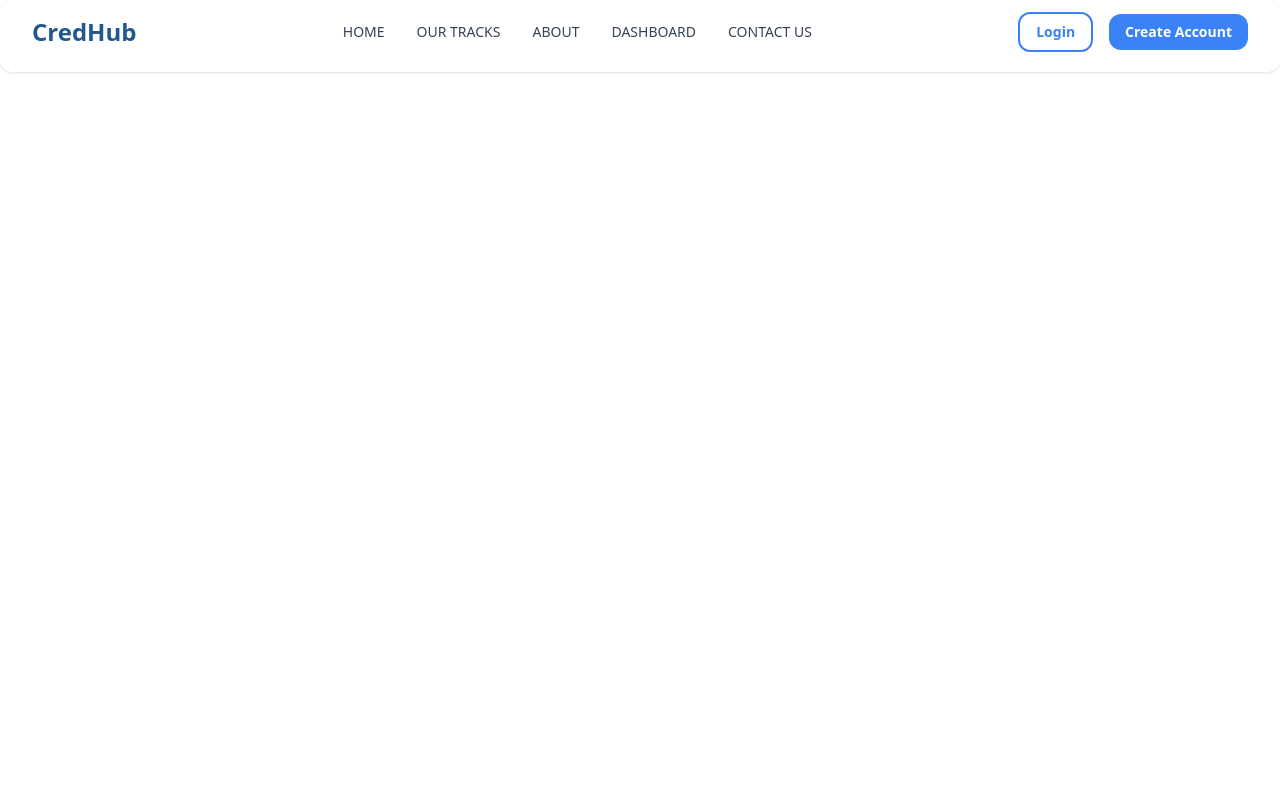
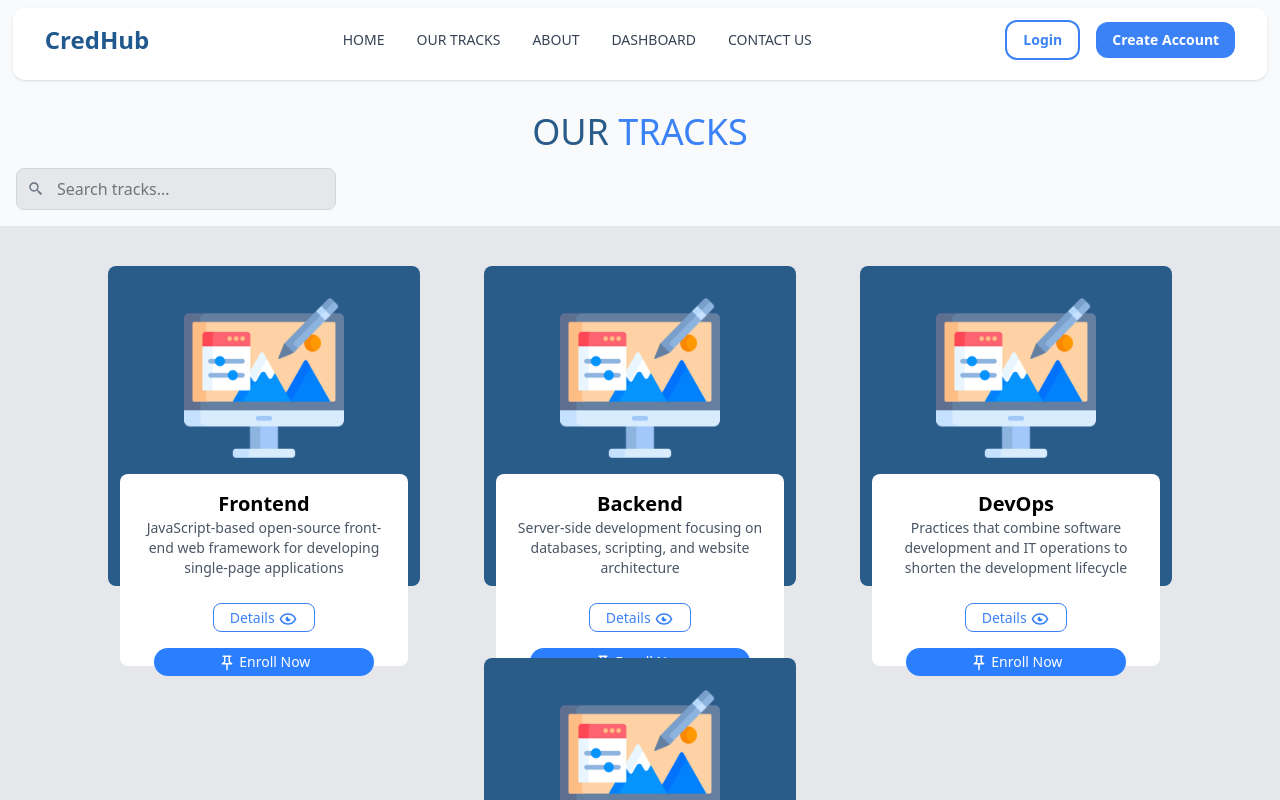
Before and after one commit to MayarQasrawi/Ratify, a React (Vite) app: page /our-tracks in a window 1280 px wide. Shown: the top 800 px of the page. Built offline with nearby package versions, Linux system fonts and the light colour scheme.

Commit message:
Updated index.html, Navbar.jsx, route.jsx, and added new tracks and TrackPage components

```diff
--- a/index.html
+++ b/index.html
@@ -7,7 +7,7 @@
     <meta name="viewport" content="width=device-width, initial-scale=1.0" />
     <title>Vite + React</title>
   </head>
-  <body style="overflow-x: hidden;">
+  <body style="overflow-x: hidden;" class="bg-gray-50">
     <div id="root"></div>
     <script type="module" src="/src/main.jsx"></script>
   </body>
--- /dev/null
+++ b/src/components/user/TrackPage/TrackPage.jsx
@@ -0,0 +1,92 @@
+import React from "react";
+import Header from "../../Header";
+import TracksCard from "./TracksCard";
+import front from "../../../assets/img/tracks/frontEnd.png"; // Import your image
+import { useState } from "react";
+import { BiSearchAlt2 } from "react-icons/bi";
+
+const tracks = [
+  {
+    header: "Frontend",
+    description:
+      "JavaScript-based open-source front-end web framework for developing single-page applications",
+    img: <img src={front} alt="Frontend" className="w-40 h-40 mt-8" />,
+  },
+  {
+    header: "Backend",
+    description:
+      "Server-side development focusing on databases, scripting, and website architecture",
+    img: <img src={front} alt="Backend" className="w-40 h-40 mt-8" />,
+  },
+  {
+    header: "DevOps",
+    description:
+      "Practices that combine software development and IT operations to shorten the development lifecycle",
+    img: <img src={front} alt="DevOps" className="w-40 h-40 mt-8" />,
+  },
+  {
+    header: "DevOps",
+    description:
+      "Practices that combine software development and IT operations to shorten the development lifecycle",
+    img: <img src={front} alt="DevOps" className="w-40 h-40 mt-8" />,
+  },
+  // Add more tracks as needed
+];
+
+function TrackPage() {
+  const [searchQuery, setSearchQuery] = useState("");
+
+  // Filter tracks based on search query
+  const filteredTracks = tracks.filter(
+    (track) =>
+      track.header.toLowerCase().includes(searchQuery.toLowerCase()) ||
+      track.description.toLowerCase().includes(searchQuery.toLowerCase())
+  );
+  return (
+    <>
+      <div className="flex justify-center  text-xl lg:text-4xl text-[#3B82F6] mt-10 md:px-16 items-center">
+        <h1>
+          {" "}
+          <span className="text-[#2A5C8A]">OUR </span>TRACKS{" "}
+        </h1>
+      </div>
+
+      {/* Search Input */}
+      <div className="flex justify-between p-4 ">
+        <div className="relative">
+          <span className="absolute inset-y-0 left-0 text-gray-500 flex items-center pl-3">
+            {<BiSearchAlt2 />}
+          </span>
+          <input
+            type="text"
+            placeholder="Search tracks..."
+            value={searchQuery}
+            onChange={(e) => setSearchQuery(e.target.value)}
+            className=" transition-shadow duration-200
+            pl-10
+            w-80 px-4 bg-gray-200 py-2 border border-gray-300 rounded-lg focus:outline-none focus:ring-2 focus:ring-blue-500"
+          />
+        </div>
+      </div>
+
+      <section className="flex flex-wrap gap-16 mb-20% bg-gray-200 p-10 h-screen justify-center">
+        {filteredTracks.length > 0 ? (
+          filteredTracks.map((track, index) => (
+            <TracksCard
+              key={index} // Use a unique key for each card
+              header={track.header}
+              description={track.description}
+              img={track.img}
+            />
+          ))
+        ) : (
+          <p className="text-center text-gray-500 col-span-full">
+            No tracks found.
+          </p>
+        )}
+      </section>
+    </>
+  );
+}
+
+export default TrackPage;
--- /dev/null
+++ b/src/components/user/TrackPage/TracksCard.jsx
@@ -0,0 +1,44 @@
+import React from 'react'
+
+import { MdOutlinePushPin } from "react-icons/md";
+import { BiShowAlt } from "react-icons/bi";
+
+function TracksCard({header, description,img}) {
+  return (
+   <div class=" flex flex-col gap-0 max-w-sm rounded-lg  bg-[#2A5C8A]  items-center   text-center justify-center  w-78 h-80 p-6">
+
+      <div  className='  mt-20'>
+      {img} </div>
+
+    <div class=" bg-white  text-xl  w-72 h-48 rounded-lg p-4 mt-4  ">
+    <div className='h-24 items-center '>
+    <h1 className='font-bold ' >{header}</h1>
+
+     <p class="text-gray-600  text-sm overflow-hidden">
+      {description}
+     </p>
+    </div>
+
+
+    <div class="mt-4 ">
+      <a href="#" class="text-[#3B82F6]  text-base  text-sm border-1 items-center border-[#3B82F6]  py-1 px-4 rounded-lg hover:border-[#2A5C8A] hover:text-[#2A5C8A]">
+       Details <BiShowAlt className='inline text-xl '/>
+
+      </a>
+      <div class="mt-4">
+      <a href="#" class="inline-block  bg-blue-500 text-white text-sm py-1 px-16 rounded-3xl hover:bg-[#2A5C8A]">
+      <MdOutlinePushPin  className='inline text-lg'/> Enroll Now
+      </a>
+    </div>
+    </div>
+
+
+    </div>
+
+
+
+  </div>
+  )
+}
+
+export default TracksCard
--- a/src/components/user/shared/Navbar.jsx
+++ b/src/components/user/shared/Navbar.jsx
@@ -15,7 +15,7 @@ function Navbar() {
   ];
 
   return (
-    <nav className={` bg-white shadow-sm sticky top-0   text-sm  z-30 ${location.pathname=='/' ? 'absolute mt-[1%] mx-[1%] w-[98%]':'w-full'}  min-h-18 rounded-xl`}>
+    <nav className={` bg-white shadow-sm  sticky top-[1%]  text-sm  z-30 absolute  mx-[1%] w-[98%] rounded-xl  min-h-18 `}>
       <div className="container mx-auto px-4  sm:px-6 lg:px-8">
         <div className="flex justify-between items-center h-16">
           {/* Logo */}
--- a/src/routes/route.jsx
+++ b/src/routes/route.jsx
@@ -12,6 +12,9 @@ import RootLayout from "../layouts/RootLayout";
 import Home from "../pages/user/Home";
 import Tracks from "../pages/user/Tracks";
 import ExpertsPage from "../pages/user/ExpertsPage";
+import TrackPage from '../components/user/TrackPage/TrackPage';
+import Form from "../components/view/Form";
+import ForgetPassword from "../components/view/ForgetPassword";
 
 export const routes = createBrowserRouter([
   {
@@ -19,15 +22,19 @@ export const routes = createBrowserRouter([
     element: <RootLayout />,
     children: [
       { index: true, element: <Home /> },
-      { path: "our-tracks", element: <Tracks /> },
+      { path: "our-tracks", element: <TrackPage />  },
       { path: "our-experts", element: <ExpertsPage /> },
+
     ],
   },
   {
     path: "/auth",
     elment: <div>AuthLayout</div>,
-    children: [{ path: "login", element: <Login /> }],
+    children: [{ path: "login", element: <Login /> }
+      ,{ path: "signup", element: <Form /> },{ path: "forgetpassword", element: <ForgetPassword /> }
+    ],
   },
+
   {
     path: "/dashboard",
     element: (
@@ -35,6 +42,7 @@ export const routes = createBrowserRouter([
         <Dashboard />
       </AuthProvider>
     ),
+
     children: [
       {
         path: "admin",
@@ -50,6 +58,7 @@ export const routes = createBrowserRouter([
         element: <ProtectedRoute allowRole="seniorExaminer" />,
         children: [{ index: true, element: <SeniorHome /> }],
       },
+
     ],
   },
 ]);
```
Also changed, not shown: src/assets/img/tracks/frontEnd.png (added).
